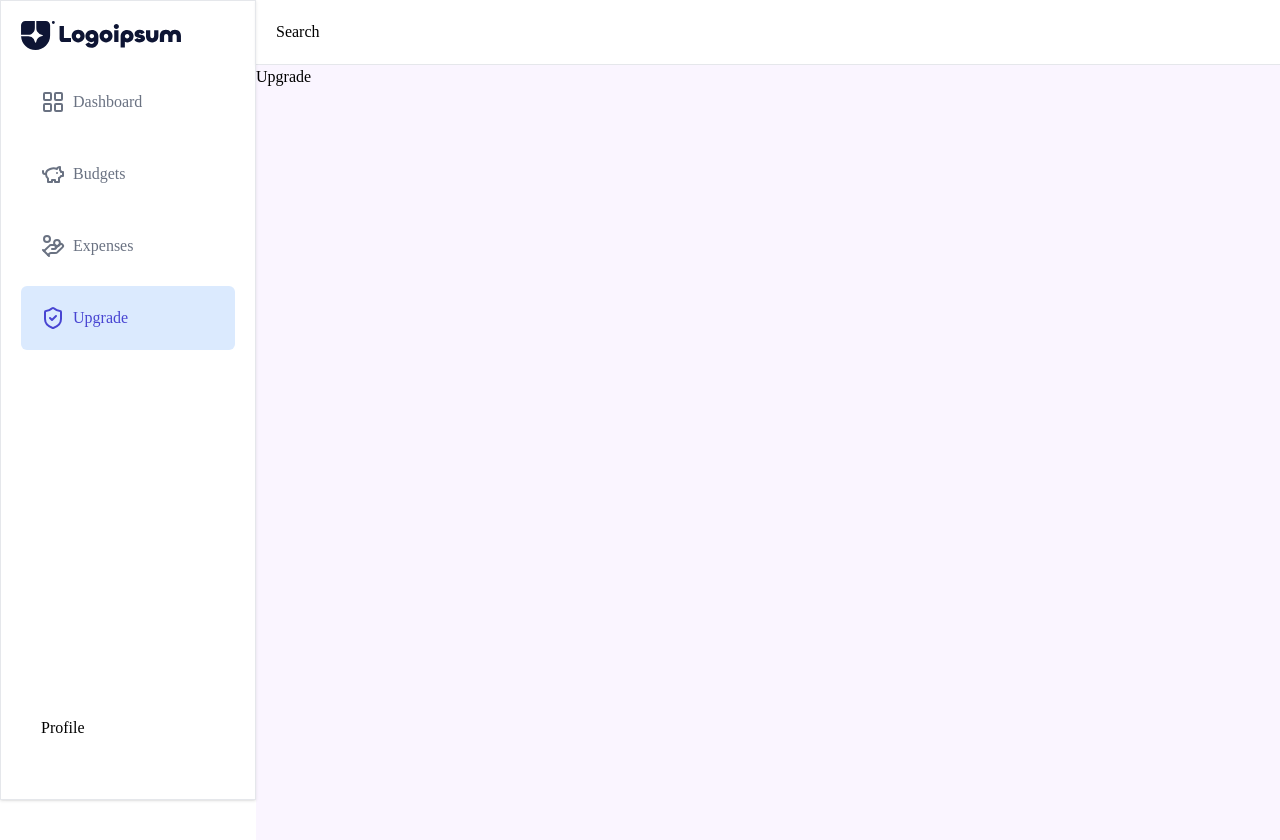
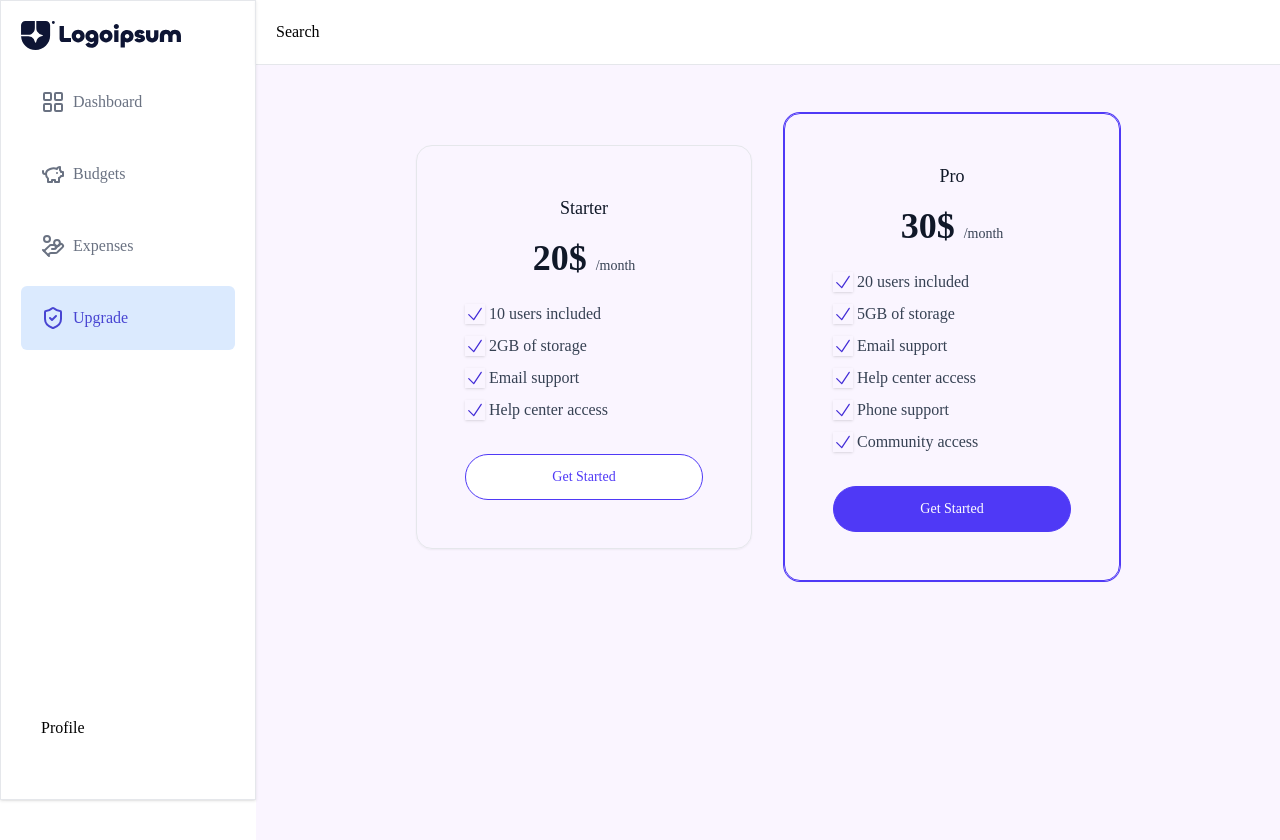
Before and after one commit to kajolroy24/BudgetFlow-Expense-Tracker, a React (Vite) app in the folder frontend/: page /dashboard/upgrade in a window 1280 px wide. Shown: the top 840 px of the page. Built offline with nearby package versions, Linux system fonts and the light colour scheme; no server answers.

Commit message:
dashboard completed

```diff
--- a/frontend/pages/Dashboard.jsx
+++ b/frontend/pages/Dashboard.jsx
@@ -15,6 +15,10 @@
   // Calculate total expenses
   const totalBudget = calculateTotal(budgets);
   const totalExpenses = calculateTotal(expenses);
+
+    // Get the latest 4 expenses
+    const latestExpenses = expenses.slice(0, 4);
+    const latestBudgets = budgets.slice(0, 4);
 
   return (
     <div>
@@ -34,14 +38,14 @@
 
             <ExpenseTrendChart />
 
-            <ExpenseListTable expenseList={expenses} budgets={budgets} />
+            <ExpenseListTable expenseList={latestExpenses} budgets={budgets} />
           </div>
 
           <div className='flex flex-col gap-5'>
             <DoughnutChart />
 
             <h2 className='font-semibold text-gray-700 text-xl'>Latest Budgets</h2>
-            {budgets.map((budget, index) => {
+            {latestBudgets.map((budget, index) => {
               const budgetExpenses = expenses.filter(expense => expense.budgetId === budget._id);
               return <BudgetItem
                 key={index}
--- a/frontend/pages/Upgrade.jsx
+++ b/frontend/pages/Upgrade.jsx
@@ -2,7 +2,209 @@
 
 const Upgrade = () => {
   return (
-    <div>Upgrade</div>
+    <div className="mx-auto max-w-3xl px-4 py-8 sm:px-6 sm:py-12 lg:px-8">
+      <div className="grid grid-cols-1 gap-4 sm:grid-cols-2 sm:items-center md:gap-8">
+        <div
+          className="rounded-2xl border border-indigo-600 p-6 shadow-xs ring-1 ring-indigo-600 sm:order-last sm:px-8 lg:p-12"
+        >
+          <div className="text-center">
+            <h2 className="text-lg font-medium text-gray-900">
+              Pro
+              <span className="sr-only">Plan</span>
+            </h2>
+
+            <p className="mt-2 sm:mt-4">
+              <strong className="text-3xl font-bold text-gray-900 sm:text-4xl"> 30$ </strong>
+
+              <span className="text-sm font-medium text-gray-700">/month</span>
+            </p>
+          </div>
+
+          <ul className="mt-6 space-y-2">
+            <li className="flex items-center gap-1">
+              <svg
+                xmlns="http://www.w3.org/2000/svg"
+                fill="none"
+                viewBox="0 0 24 24"
+                strokeWidth="1.5"
+                stroke="currentColor"
+                className="size-5 text-indigo-700 shadow-sm"
+              >
+                <path strokeLinecap="round" strokeLinejoin="round" d="M4.5 12.75l6 6 9-13.5" />
+              </svg>
+
+              <span className="text-gray-700"> 20 users included </span>
+            </li>
+
+            <li className="flex items-center gap-1">
+              <svg
+                xmlns="http://www.w3.org/2000/svg"
+                fill="none"
+                viewBox="0 0 24 24"
+                strokeWidth="1.5"
+                stroke="currentColor"
+                className="size-5 text-indigo-700 shadow-sm"
+              >
+                <path strokeLinecap="round" strokeLinejoin="round" d="M4.5 12.75l6 6 9-13.5" />
+              </svg>
+
+              <span className="text-gray-700"> 5GB of storage </span>
+            </li>
+
+            <li className="flex items-center gap-1">
+              <svg
+                xmlns="http://www.w3.org/2000/svg"
+                fill="none"
+                viewBox="0 0 24 24"
+                strokeWidth="1.5"
+                stroke="currentColor"
+                className="size-5 text-indigo-700 shadow-sm"
+              >
+                <path strokeLinecap="round" strokeLinejoin="round" d="M4.5 12.75l6 6 9-13.5" />
+              </svg>
+
+              <span className="text-gray-700"> Email support </span>
+            </li>
+
+            <li className="flex items-center gap-1">
+              <svg
+                xmlns="http://www.w3.org/2000/svg"
+                fill="none"
+                viewBox="0 0 24 24"
+                strokeWidth="1.5"
+                stroke="currentColor"
+                className="size-5 text-indigo-700 shadow-sm"
+              >
+                <path strokeLinecap="round" strokeLinejoin="round" d="M4.5 12.75l6 6 9-13.5" />
+              </svg>
+
+              <span className="text-gray-700"> Help center access </span>
+            </li>
+
+            <li className="flex items-center gap-1">
+              <svg
+                xmlns="http://www.w3.org/2000/svg"
+                fill="none"
+                viewBox="0 0 24 24"
+                strokeWidth="1.5"
+                stroke="currentColor"
+                className="size-5 text-indigo-700 shadow-sm"
+              >
+                <path strokeLinecap="round" strokeLinejoin="round" d="M4.5 12.75l6 6 9-13.5" />
+              </svg>
+
+              <span className="text-gray-700"> Phone support </span>
+            </li>
+
+            <li className="flex items-center gap-1">
+              <svg
+                xmlns="http://www.w3.org/2000/svg"
+                fill="none"
+                viewBox="0 0 24 24"
+                strokeWidth="1.5"
+                stroke="currentColor"
+                className="size-5 text-indigo-700 shadow-sm"
+              >
+                <path strokeLinecap="round" strokeLinejoin="round" d="M4.5 12.75l6 6 9-13.5" />
+              </svg>
+
+              <span className="text-gray-700"> Community access </span>
+            </li>
+          </ul>
+
+          <a
+            href="#"
+            className="mt-8 block rounded-full border border-indigo-600 bg-indigo-600 px-12 py-3 text-center text-sm font-medium text-white hover:bg-indigo-700 hover:ring-1 hover:ring-indigo-700 focus:ring-3 focus:outline-hidden"
+          >
+            Get Started
+          </a>
+        </div>
+
+        <div className="rounded-2xl border border-gray-200 p-6 shadow-xs sm:px-8 lg:p-12">
+          <div className="text-center">
+            <h2 className="text-lg font-medium text-gray-900">
+              Starter
+              <span className="sr-only">Plan</span>
+            </h2>
+
+            <p className="mt-2 sm:mt-4">
+              <strong className="text-3xl font-bold text-gray-900 sm:text-4xl"> 20$ </strong>
+
+              <span className="text-sm font-medium text-gray-700">/month</span>
+            </p>
+          </div>
+
+          <ul className="mt-6 space-y-2">
+            <li className="flex items-center gap-1">
+              <svg
+                xmlns="http://www.w3.org/2000/svg"
+                fill="none"
+                viewBox="0 0 24 24"
+                strokeWidth="1.5"
+                stroke="currentColor"
+                className="size-5 text-indigo-700 shadow-sm"
+              >
+                <path strokeLinecap="round" strokeLinejoin="round" d="M4.5 12.75l6 6 9-13.5" />
+              </svg>
+
+              <span className="text-gray-700"> 10 users included </span>
+            </li>
+
+            <li className="flex items-center gap-1">
+              <svg
+                xmlns="http://www.w3.org/2000/svg"
+                fill="none"
+                viewBox="0 0 24 24"
+                strokeWidth="1.5"
+                stroke="currentColor"
+                className="size-5 text-indigo-700 shadow-sm"
+              >
+                <path strokeLinecap="round" strokeLinejoin="round" d="M4.5 12.75l6 6 9-13.5" />
+              </svg>
+
+              <span className="text-gray-700"> 2GB of storage </span>
+            </li>
+
+            <li className="flex items-center gap-1">
+              <svg
+                xmlns="http://www.w3.org/2000/svg"
+                fill="none"
+                viewBox="0 0 24 24"
+                strokeWidth="1.5"
+                stroke="currentColor"
+                className="size-5 text-indigo-700 shadow-sm"
+              >
+                <path strokeLinecap="round" strokeLinejoin="round" d="M4.5 12.75l6 6 9-13.5" />
+              </svg>
+
+              <span className="text-gray-700"> Email support </span>
+            </li>
+
+            <li className="flex items-center gap-1">
+              <svg
+                xmlns="http://www.w3.org/2000/svg"
+                fill="none"
+                viewBox="0 0 24 24"
+                strokeWidth="1.5"
+                stroke="currentColor"
+                className="size-5 text-indigo-700 shadow-sm"
+              >
+                <path strokeLinecap="round" strokeLinejoin="round" d="M4.5 12.75l6 6 9-13.5" />
+              </svg>
+
+              <span className="text-gray-700"> Help center access </span>
+            </li>
+          </ul>
+
+          <a
+            href="#"
+            className="mt-8 block rounded-full border border-indigo-600 bg-white px-12 py-3 text-center text-sm font-medium text-indigo-600 hover:ring-1 hover:ring-indigo-600 focus:ring-3 focus:outline-hidden"
+          >
+            Get Started
+          </a>
+        </div>
+      </div>
+    </div>
   )
 }
 
--- a/frontend/src/components/DoughnutChart.jsx
+++ b/frontend/src/components/DoughnutChart.jsx
@@ -6,7 +6,7 @@
 
     const { budgets, expenses, calculateTotal } = useContext(AppContext)
 
-    const colors = ["#f34aed", "#43d9e2", "#7748ee", "#FFD93D", "#2CD3C4", "#FFA26B", "#FF5C8A", "#B39DDB"];
+    const colors = ["#f34aed", "#43d9e2", "#7748ee", "#FFD93D", "#BFEE48", "#3D63FF"];
     const getColor = (index) => colors[index % colors.length];
 
     const data = budgets.map((budget, index) => {
--- a/frontend/src/components/ExpenseTrendChart.jsx
+++ b/frontend/src/components/ExpenseTrendChart.jsx
@@ -7,7 +7,7 @@
     const { expenses, budgets } = useContext(AppContext);
     const [view, setView] = useState("weekly"); // Toggle state for weekly/monthly
 
-    const colors = ["#f34aed", "#43d9e2", "#7748ee", "#FFD93D", "#2CD3C4", "#FFA26B", "#FF5C8A", "#B39DDB"];
+    const colors = ["#f34aed", "#43d9e2", "#7748ee", "#FFD93D", "#BFEE48", "#3D63FF"];
     const getColor = (index) => colors[index % colors.length];
 
     // Get start date based on view
@@ -47,8 +47,8 @@
             <div className="flex justify-between items-center mb-5">
                 <h3 className="text-xl text-gray-700 font-semibold">Expense Trends</h3>
                 <div className="flex gap-2">
-                    <button className={`px-2 py-1 rounded-md text-sm ${view === "weekly" ? "bg-primary text-white" : "bg-purple-100 outline outline-primary text-primary"}`} onClick={() => setView("weekly")}>Weekly</button>
-                    <button className={`px-2 py-1 rounded-md text-sm ${view === "monthly" ? "bg-primary text-white" : "bg-purple-100 outline outline-primary text-primary"}`} onClick={() => setView("monthly")}>Monthly</button>
+                    <button className={`px-2 py-1 rounded-md text-sm ${view === "weekly" ? "bg-primary text-white" : "bg-purple-100 text-primary"}`} onClick={() => setView("weekly")}>Weekly</button>
+                    <button className={`px-2 py-1 rounded-md text-sm ${view === "monthly" ? "bg-primary text-white" : "bg-purple-100 text-primary"}`} onClick={() => setView("monthly")}>Monthly</button>
                 </div>
             </div>
 
```
